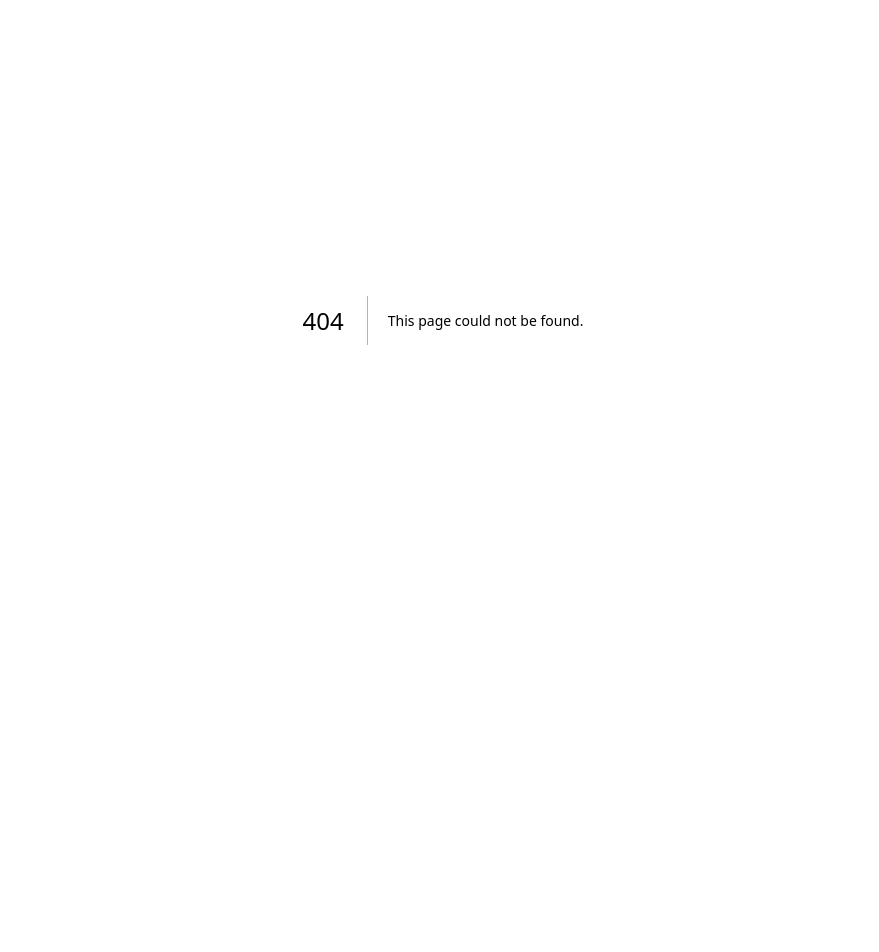
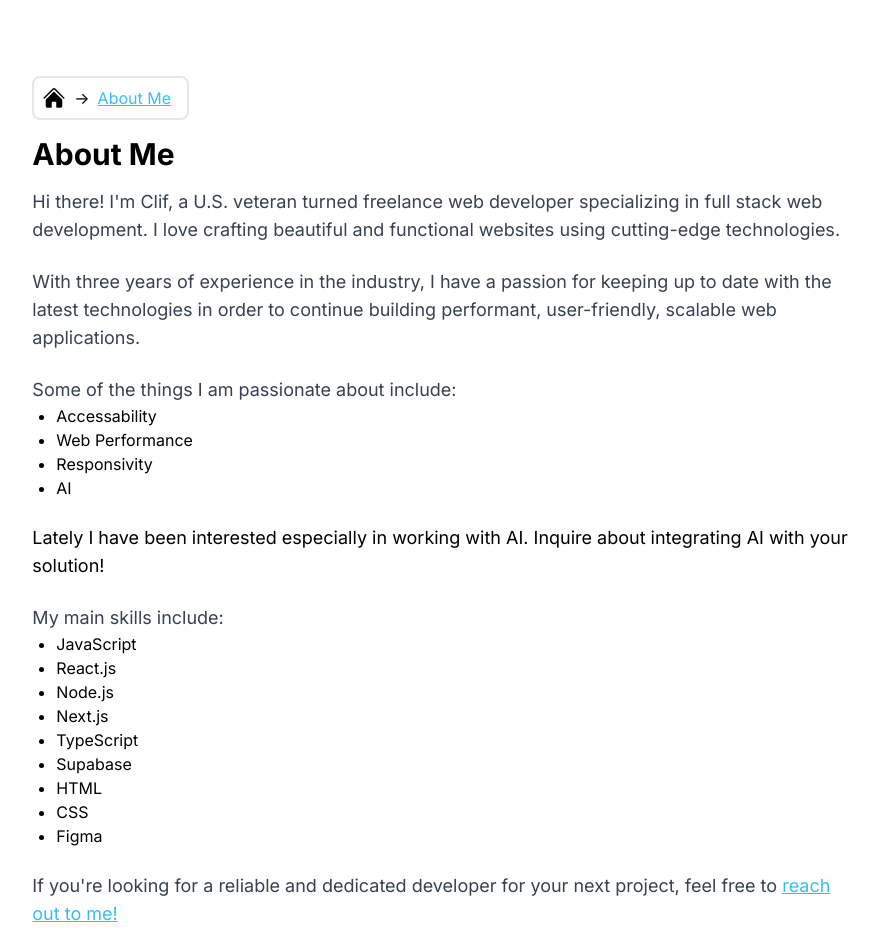
Before and after one commit to bealecs/ClifCodes, a Next.js app in the folder clif-codes/: page /about in a window 1280 px wide. Before the commit this address had no page. Shown: the part 80-1032 px from the top of the page, without its empty margins (197-1076 px from the left). Before the commit the page ends 800 px from the top, so only its background shows below. Built offline with nearby package versions, Linux system fonts and the light colour scheme.

Commit message:
finished the about page

```diff
--- /dev/null
+++ b/clif-codes/src/app/about/page.tsx
@@ -0,0 +1,75 @@
+// pages/About.js
+
+import React from "react";
+import Header from "../components/Header";
+import Footer from "../components/Footer";
+
+const About = () => {
+  return (
+    <>
+      <Header />
+      <div className="flex flex-col items-center justify-center">
+        <div className="px-4 py-8 w-8/12">
+          <div className="flex flex-wrap my-4 border-2 w-fit rounded-lg p-2 sm:px-0">
+            <a href="/" className="items-center content-center m-auto mr-2">
+              <svg
+                xmlns="http://www.w3.org/2000/svg"
+                viewBox="0 0 24 24"
+                fill="currentColor"
+                className="w-6 h-6"
+              >
+                <path d="M11.47 3.841a.75.75 0 0 1 1.06 0l8.69 8.69a.75.75 0 1 0 1.06-1.061l-8.689-8.69a2.25 2.25 0 0 0-3.182 0l-8.69 8.69a.75.75 0 1 0 1.061 1.06l8.69-8.689Z" />
+                <path d="m12 5.432 8.159 8.159c.03.03.06.058.091.086v6.198c0 1.035-.84 1.875-1.875 1.875H15a.75.75 0 0 1-.75-.75v-4.5a.75.75 0 0 0-.75-.75h-3a.75.75 0 0 0-.75.75V21a.75.75 0 0 1-.75.75H5.625a1.875 1.875 0 0 1-1.875-1.875v-6.198a2.29 2.29 0 0 0 .091-.086L12 5.432Z" />
+              </svg>
+            </a>
+            <span className="sm:hidden">{"->"}</span>
+            <p className="mx-2 text-sky-400 underline">About Me</p>
+          </div>
+          <h2 className="text-3xl font-bold  mb-4">About Me</h2>
+          <p className="text-lg text-gray-700 mb-6">
+            Hi there! I'm Clif, a U.S. veteran turned freelance web developer specializing in full
+            stack web development. I love crafting beautiful and functional
+            websites using cutting-edge technologies.
+          </p>
+          <p className="text-lg text-gray-700 mb-6">
+            With three years of experience in the industry, I have a passion for
+            keeping up to date with the latest technologies in order to continue building performant, user-friendly, scalable web applications.
+          </p>
+          <p className="text-lg text-gray-700">
+            Some of the things I am passionate about include:
+          </p>
+          <ul className="list-disc ml-6 pb-6">
+            <li>Accessability</li>
+            <li>Web Performance</li>
+            <li>Responsivity</li>
+            <li>AI</li>
+          </ul>
+          <p className="text-lg pb-6">Lately I have been interested especially in working with AI. Inquire about integrating AI with your solution!</p>
+          <p className="text-lg text-gray-700">My main skills include:</p>
+          <ul className="list-disc ml-6 pb-6">
+            <li>JavaScript</li>
+            <li>React.js</li>
+            <li>Node.js</li>
+            <li>Next.js</li>
+            <li>TypeScript</li>
+            <li>Supabase</li>
+            <li>HTML</li>
+            <li>CSS</li>
+            <li>Figma</li>
+          </ul>
+
+          <p className="text-lg text-gray-700">
+            If you're looking for a reliable and dedicated developer for your
+            next project, feel free to{" "}
+            <a href="/contact" className="text-sky-400 underline">
+              reach out to me!
+            </a>
+          </p>
+        </div>
+      </div>
+      <Footer />
+    </>
+  );
+};
+
+export default About;
--- a/clif-codes/src/app/components/Footer.tsx
+++ b/clif-codes/src/app/components/Footer.tsx
@@ -82,7 +82,7 @@
                 </a>
               </li>
               <li>
-                <a href="#" className="transition duration-300 ease-out hover:text-sky-400">
+                <a href="/about" className="transition duration-300 ease-out hover:text-sky-400">
                   About
                 </a>
               </li>
```
